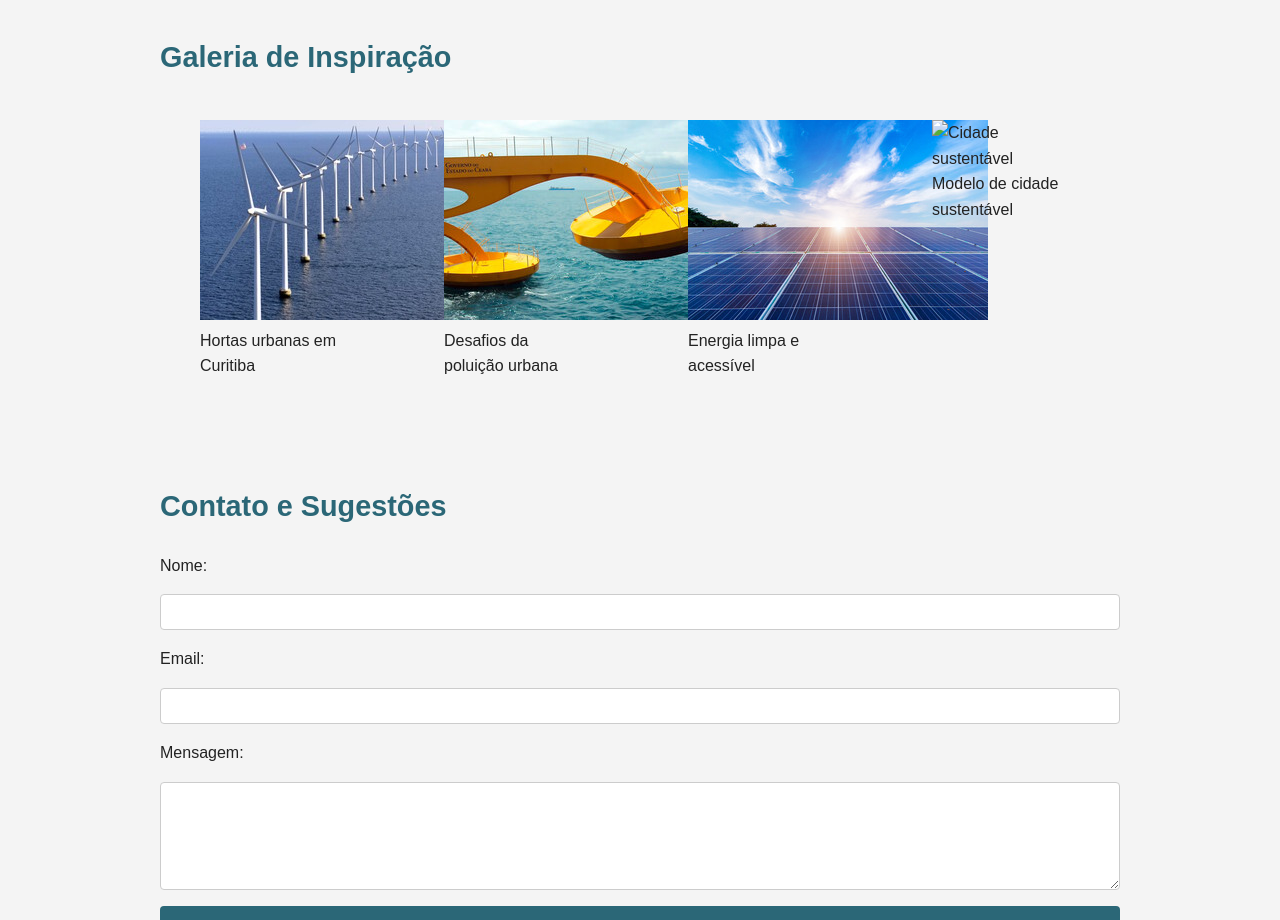
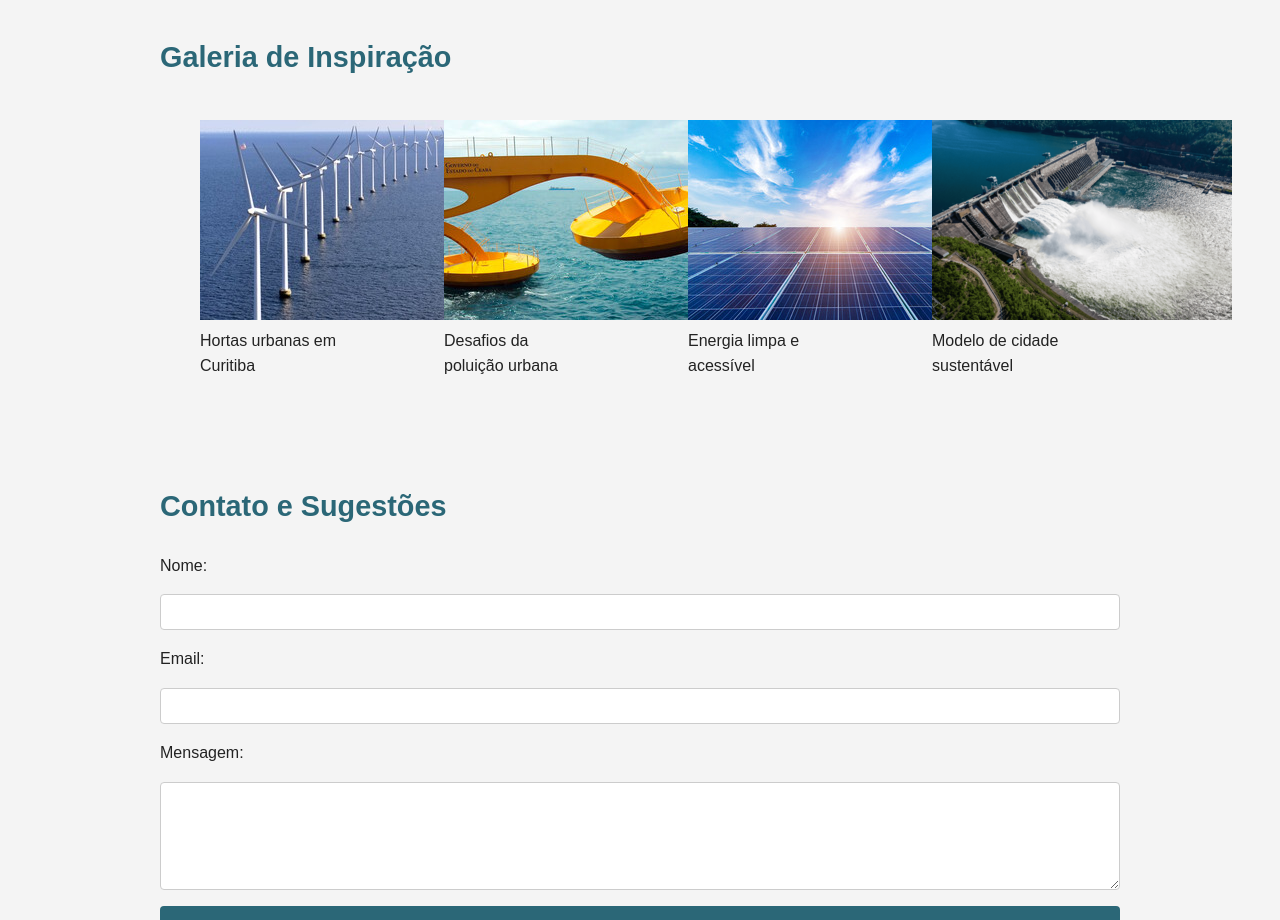
Before and after one commit to matheusbarbosa31102007/Energia-Renov-vel, a plain HTML site: page index.html in a window 1280 px wide. Shown: the part 940-1860 px from the top of the page. Drawn offline with Linux system fonts and the light colour scheme.

Commit message:
Update index.html

```diff
--- a/index.html
+++ b/index.html
@@ -62,7 +62,7 @@
       <figcaption>Energia limpa e acessível</figcaption>
     </figure>
     <figure>
-      <img src="sh_energia-hidreletrica_11605627.jpg" alt="Cidade sustentável">
+      <img src="imagens/hidreletricas (1).png" alt="Cidade sustentável">
       <figcaption>Modelo de cidade sustentável</figcaption>
     </figure>
     </div>
```
